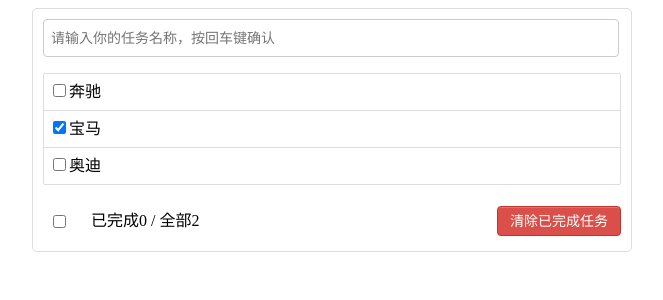
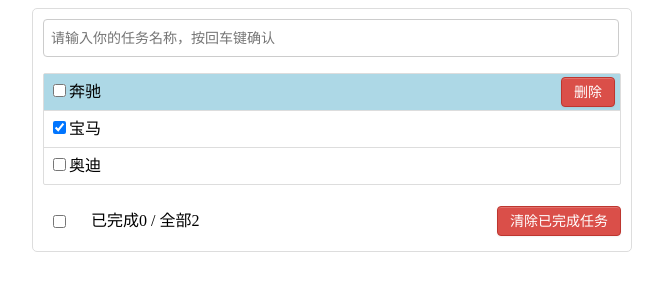
Before and after one commit to GHwhisper/Vue3_Study, a Vue app: page / in a window 1280 px wide. In both pictures the pointer is over the item "奔驰". Shown: the top 300 px of the page, without its empty margins (308-971 px from the left). Built offline with nearby package versions, Linux system fonts and the light colour scheme.

Commit message:
todoList高亮显示

```diff
--- a/src/components/Item.vue
+++ b/src/components/Item.vue
@@ -4,7 +4,7 @@
       <input type="checkbox" :checked="todo.isCompleted" />
       <span>{{ todo.title }}</span>
     </label>
-    <button class="btn btn-danger" style="display: none">删除</button>
+    <button class="btn btn-danger">删除</button>
   </li>
 </template>
 
@@ -27,6 +27,14 @@
   line-height: 36px;
   padding: 0 5px;
   border-bottom: 1px solid #ddd;
+}
+
+li:hover {
+  background-color: lightblue;
+}
+
+li:hover button {
+  display: inline-block;
 }
 
 li label {
```
